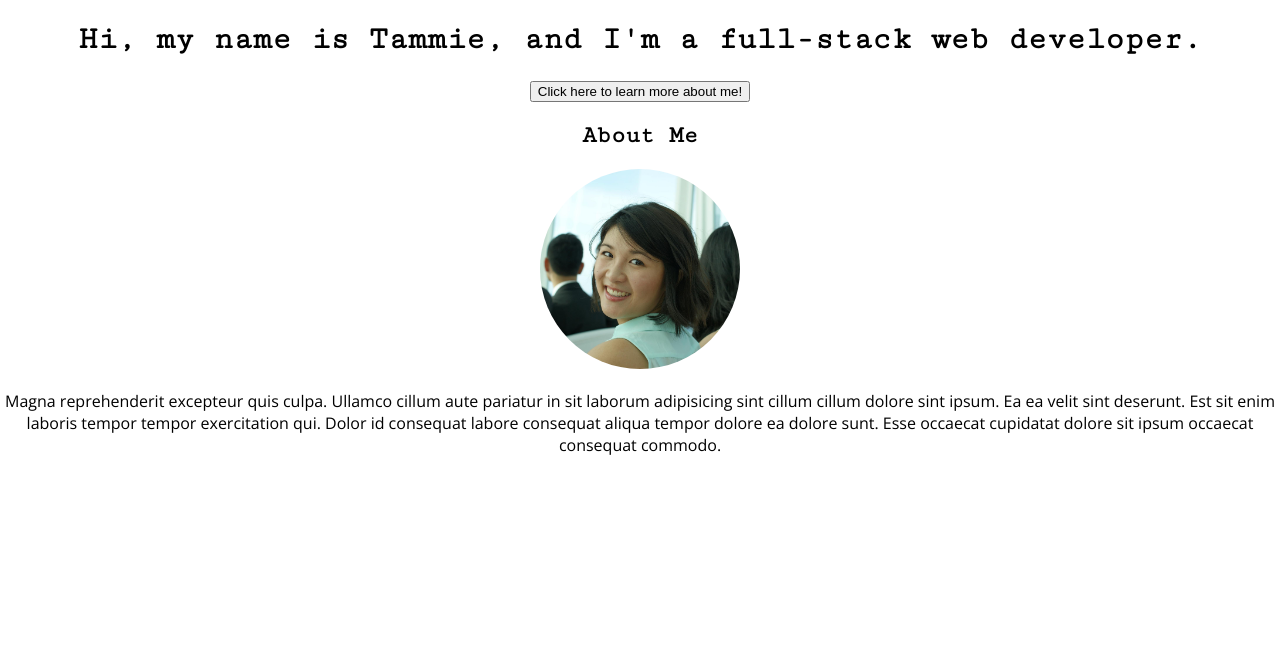
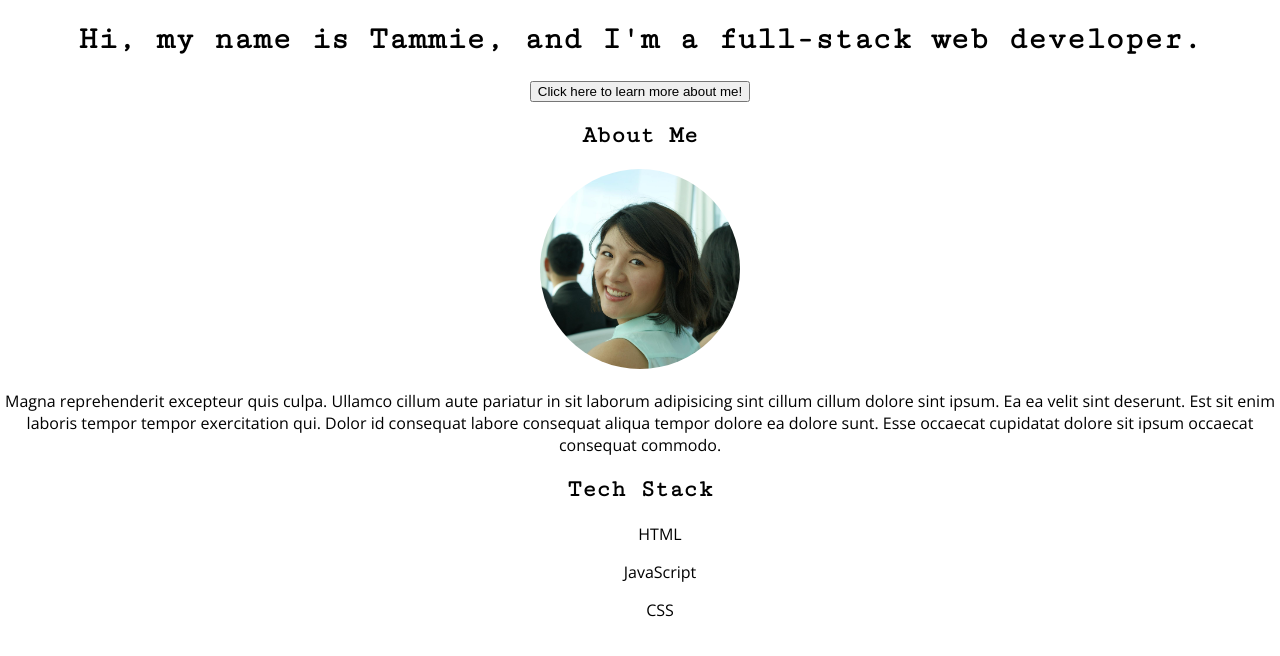
Before and after one commit to tammiec/portfolio, a React (Create React App) app: page / in a window 1280 px wide. Shown: the top 656 px of the page. Built offline with nearby package versions, Linux system fonts and the light colour scheme.

Commit message:
Add tech stack list components

```diff
--- a/src/Components/About/About.js
+++ b/src/Components/About/About.js
@@ -1,5 +1,7 @@
 import React from 'react';
+
 import profilePicture from './bio-image.png';
+import TechList from './TechList';
 
 import './About.scss';
 
@@ -9,6 +11,7 @@ export default function About(props) {
       <h2>About Me</h2>
       <img id='profile-picture' src={profilePicture} alt='Tammie Chung' />
       <p>Magna reprehenderit excepteur quis culpa. Ullamco cillum aute pariatur in sit laborum adipisicing sint cillum cillum dolore sint ipsum. Ea ea velit sint deserunt. Est sit enim laboris tempor tempor exercitation qui. Dolor id consequat labore consequat aliqua tempor dolore ea dolore sunt. Esse occaecat cupidatat dolore sit ipsum occaecat consequat commodo.</p>
+      <TechList />
     </div>
   );
 }
--- a/src/Components/About/TechList.js
+++ b/src/Components/About/TechList.js
@@ -0,0 +1,17 @@
+import React from 'react';
+import TechListItem from './TechListItem';
+
+export default function TechList(props) {
+
+  const techStackArray = ['HTML', 'JavaScript', 'CSS']
+  const techStack = techStackArray.map((stack, index) => <TechListItem key={index} stack={stack} />)
+
+  return (
+    <>
+      <h2>Tech Stack</h2>
+      <ul>
+        {techStack}
+      </ul>
+    </>
+  );
+}
--- a/src/Components/About/TechListItem.js
+++ b/src/Components/About/TechListItem.js
@@ -0,0 +1,9 @@
+import React from 'react';
+
+export default function TechListItem(props) {
+  return (
+    <div className='tech-list-item'>
+      <p>{props.stack}</p>
+    </div>
+  );
+}
```
